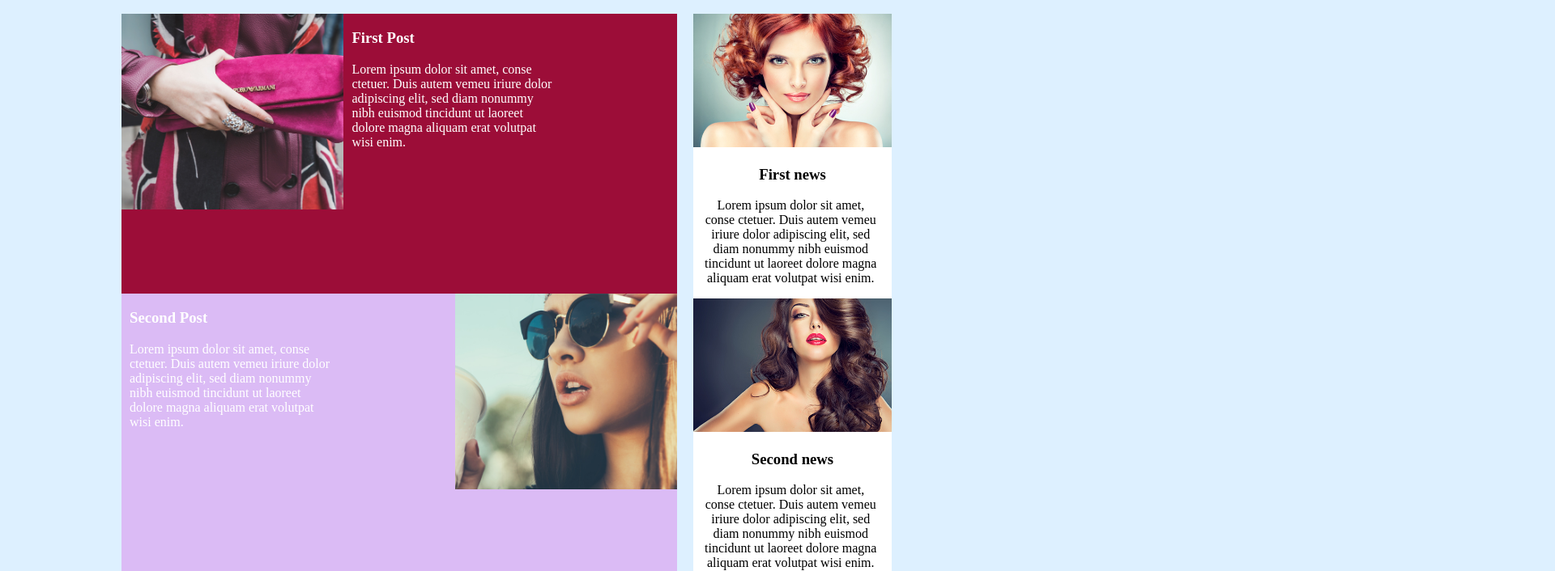
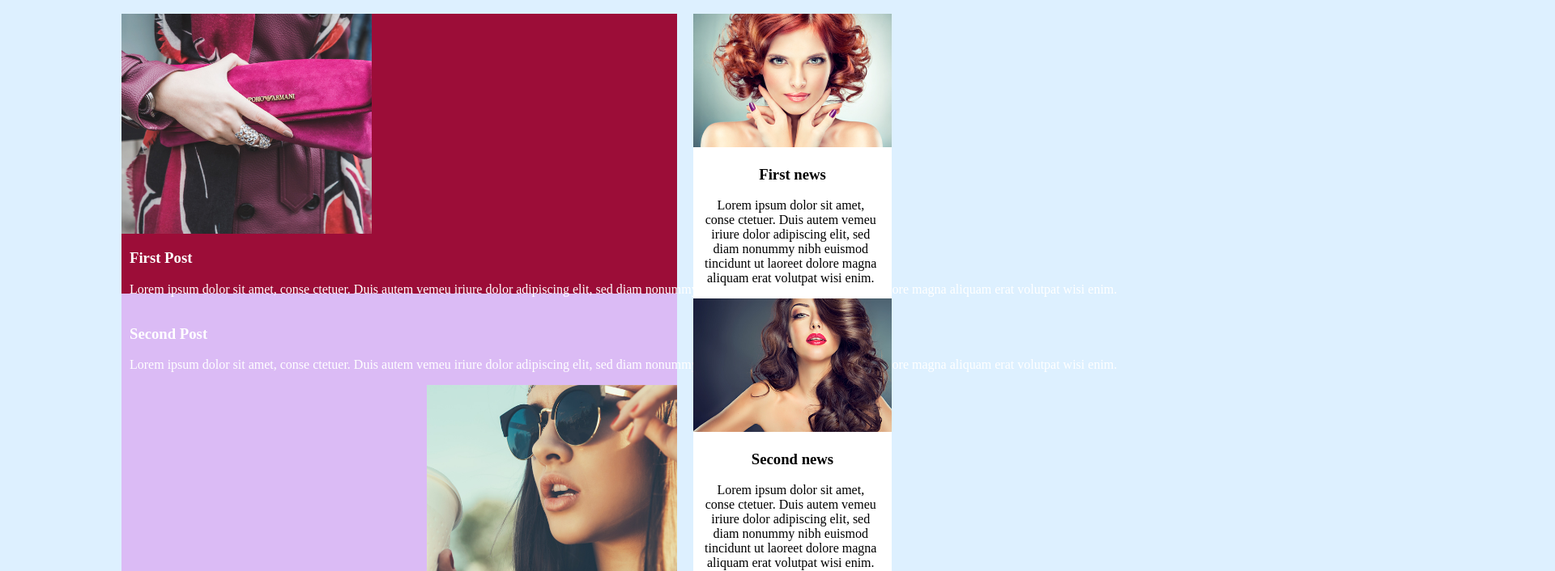
Before and after one commit to SamiraMusa/FashionBlog, a plain HTML site: page index.html in a window 1280 px wide. Shown: the part 53-759 px from the top of the page at 81% size, 1920 px wide, since content can reach past the window. Drawn offline with Linux system fonts and the light colour scheme.

Commit message:
Update stylesheet.css

```diff
--- a/stylesheet.css
+++ b/stylesheet.css
@@ -87,7 +87,7 @@ nav img{
 	background: #CE5374;
 }
 .row img{
-	width: 40%;
+	width: 45%;
 	display: inline;
 	float: left;
 
@@ -95,14 +95,14 @@ nav img{
 
 .post{
 	display: inline;
-	width: 40%;
+	width: 405%;
 	float: left;
 	padding-left: 10px;
 	padding-right: 10px;
 	color: white;
 }
 .row img:nth-child(2){
-	width: 40%;
+	width: 45%;
 	display: inline;
 	float: right;
 
```
